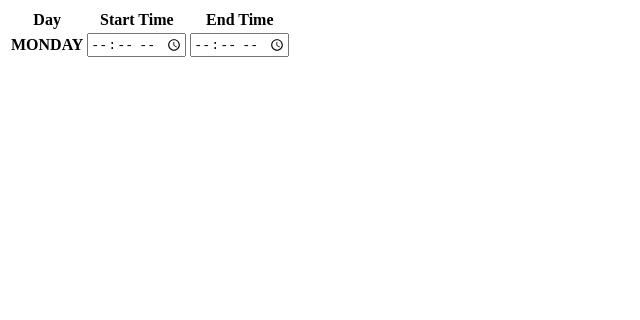
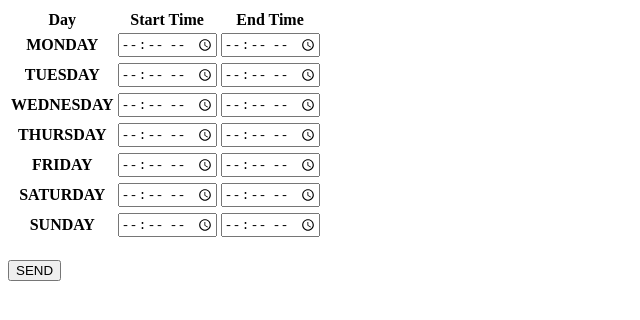
Before and after one commit to mikkimat81539/dateTimeStorage, a plain HTML site: page eighth/index.html in a window 1280 px wide. Shown: the whole page, without its empty margins (0-640 px from the left). Drawn offline with Linux system fonts and the light colour scheme.

Commit message:
created weekly time schedule with button

```diff
--- a/eighth/index.html
+++ b/eighth/index.html
@@ -21,8 +21,46 @@
 					<td><input id="monStart" type="time"></td>
 					<td><input id="monEnd" type="time"></td>
 				<tr>
+
+                                <tr>
+                                        <th scope="row">TUESDAY</th>
+                                        <td><input id="tueStart" type="time"></td>
+                                        <td><input id="tueEnd" type="time"></td>
+                                <tr>
+
+                                <tr>
+                                        <th scope="row">WEDNESDAY</th>
+                                        <td><input id="wedStart" type="time"></td>
+                                        <td><input id="wedEnd" type="time"></td>
+                                <tr>
+
+                                <tr>
+                                        <th scope="row">THURSDAY</th>
+                                        <td><input id="thuStart" type="time"></td>
+                                        <td><input id="thuEnd" type="time"></td>
+                                <tr>
+
+                                <tr>
+                                        <th scope="row">FRIDAY</th>
+                                        <td><input id="friStart" type="time"></td>
+                                        <td><input id="friEnd" type="time"></td>
+                                <tr>
+
+                                <tr>
+                                        <th scope="row">SATURDAY</th>
+                                        <td><input id="satStart" type="time"></td>
+                                        <td><input id="satEnd" type="time"></td>
+                                <tr>
+
+                                <tr>
+                                        <th scope="row">SUNDAY</th>
+                                        <td><input id="sunStart" type="time"></td>
+                                        <td><input id="sunEnd" type="time"></td>
+                                <tr>
 			</tbody>
 		</table>
+		<br>
+		<button type="submit" id="submitBtn">SEND</button>
 	</form>
 </body>
 </html>
```
